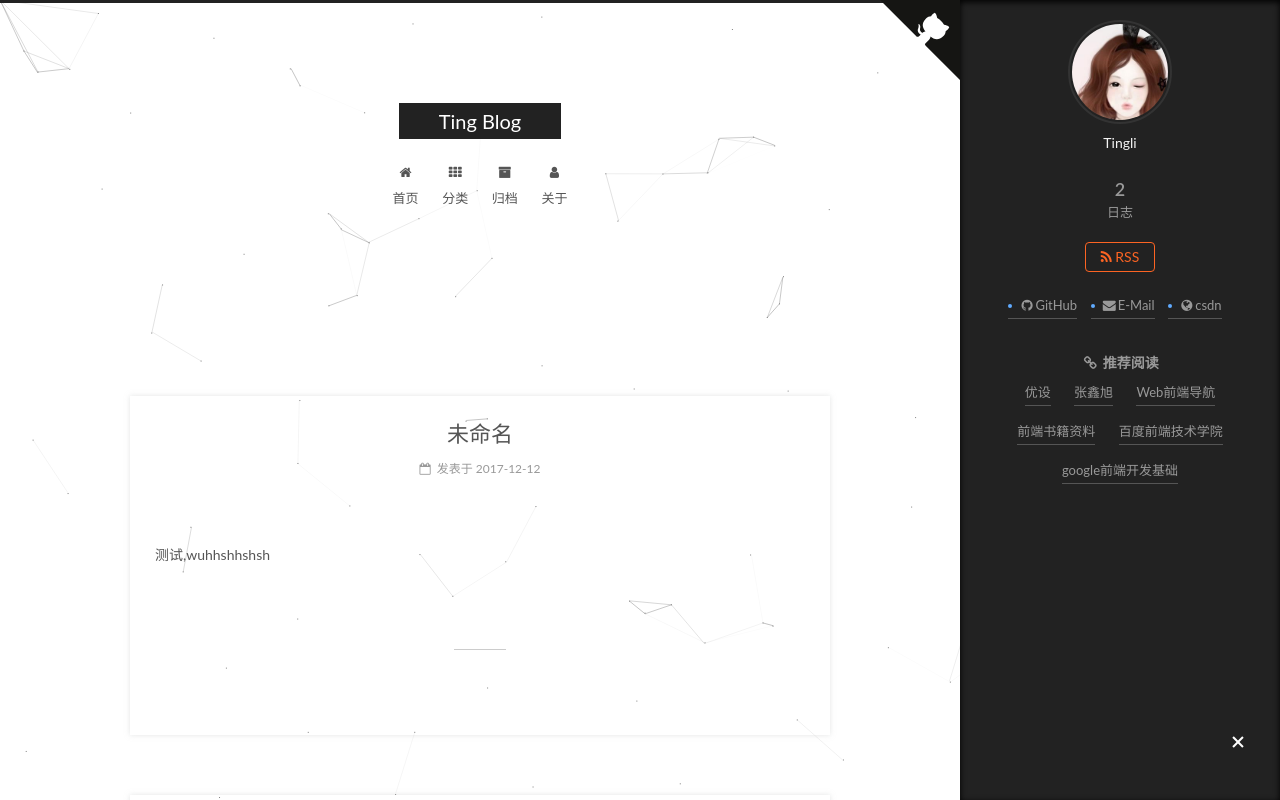
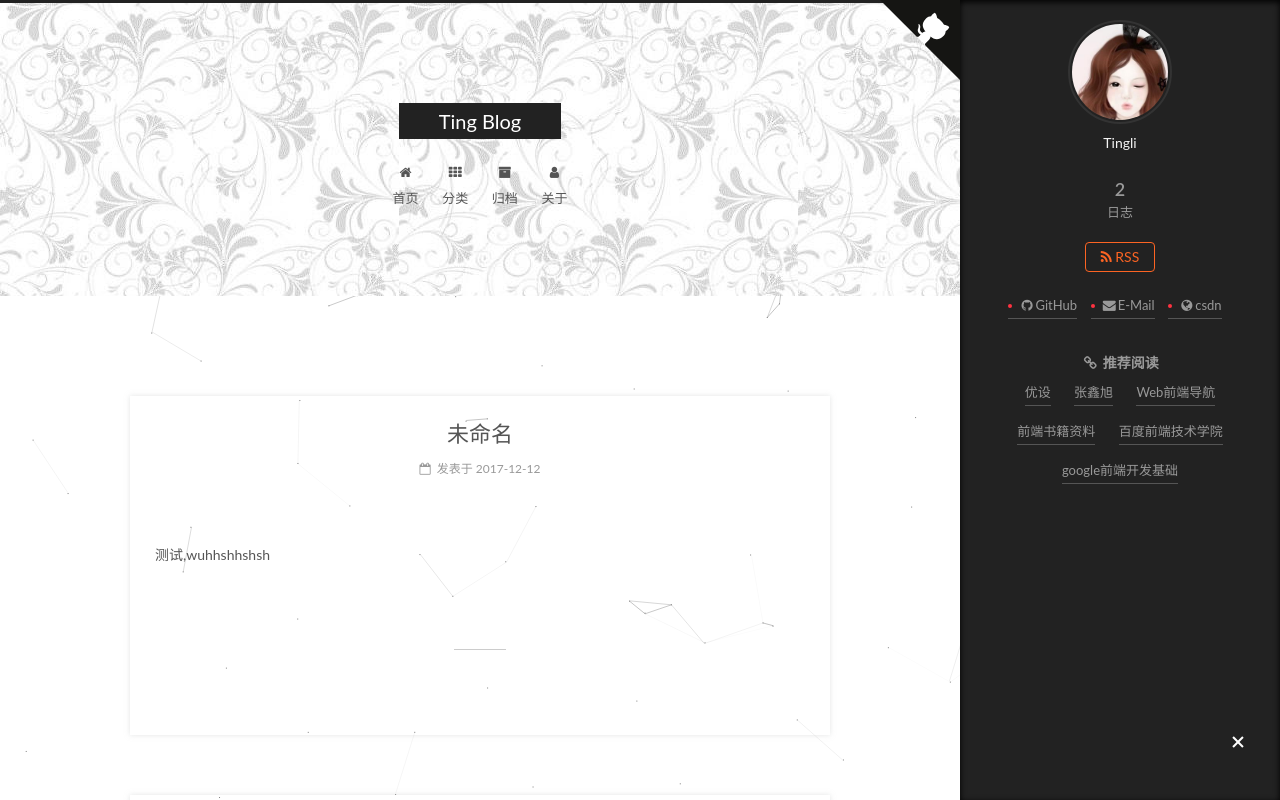
Before and after one commit to lt1231/lt1231.github.io, a plain HTML site: page index.html in a window 1280 px wide. Both pictures are taken after a click on the element 1238 px from the left and 743 px from the top of the page. Shown: the top 800 px of the page. Drawn offline with Linux system fonts and the light colour scheme; some packages are replaced by stand-ins of ours; no server answers; a script that the page names is missing.

Commit message:
Site updated: 2018-01-08 14:11:36

```diff
--- a/css/main.css
+++ b/css/main.css
@@ -1090,7 +1090,7 @@ pre .javascript .function {
   bottom: 19px;
 }
 .header {
-  background: transparent;
+  background: url("../images/center.jpg");
 }
 .header-inner {
   position: relative;
@@ -2064,7 +2064,7 @@ img:hover {
   width: 4px;
   height: 4px;
   border-radius: 50%;
-  background: #60abff;
+  background: #ff3240;
 }
 .links-of-blogroll {
   font-size: 13px;
```
